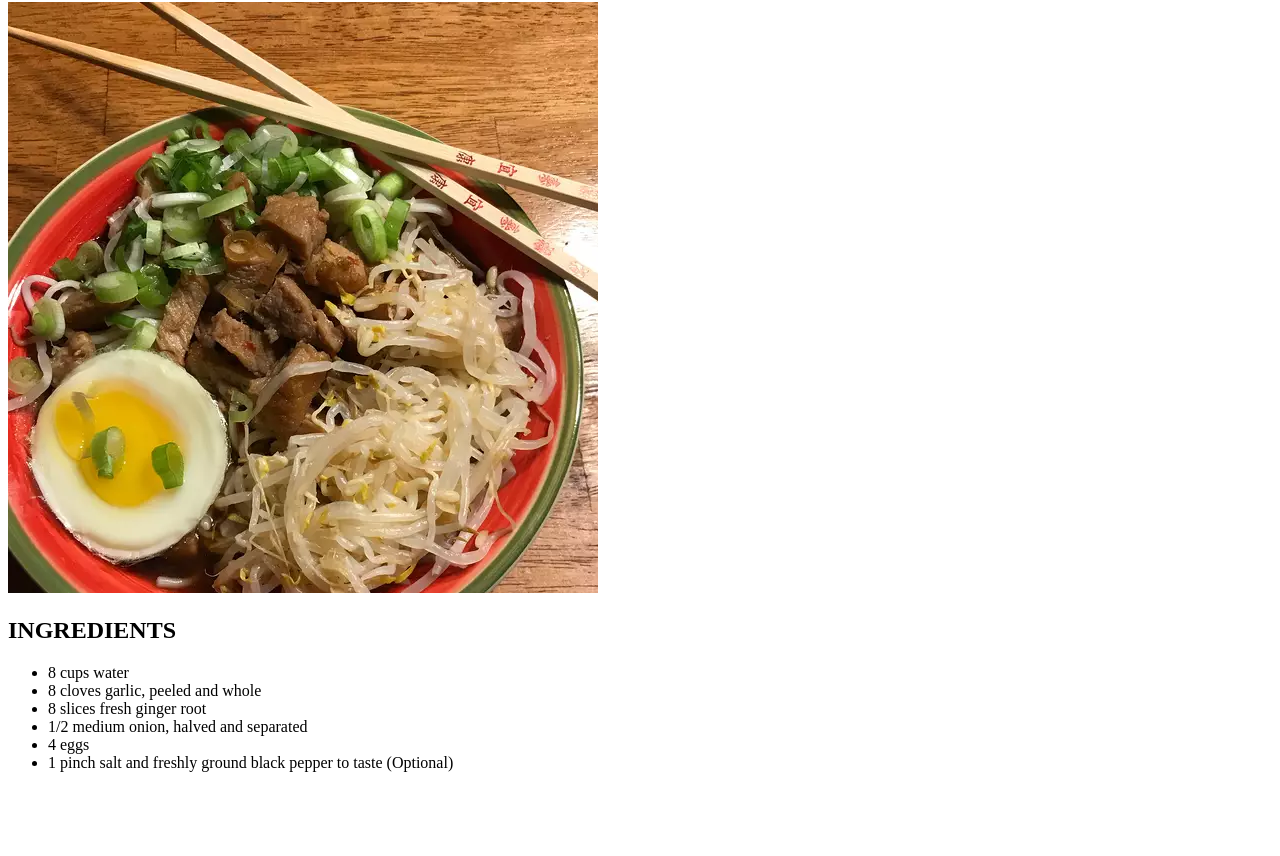
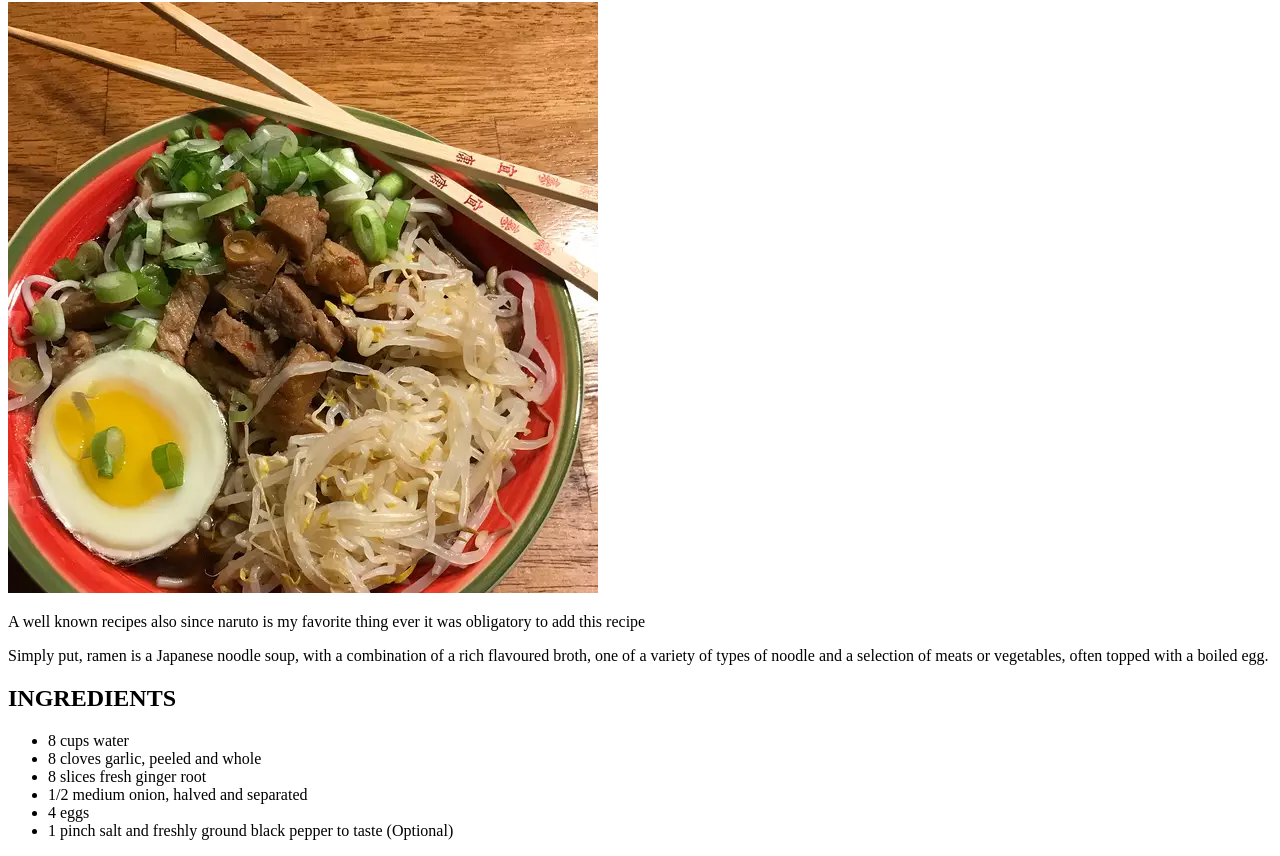
Before and after one commit to malikboughrara123/odin-recipes3, a plain HTML site: page recipes/ramenbowl.html in a window 1280 px wide. Shown: the part 78-934 px from the top of the page. Before the commit the page ends 866 px from the top, so only its background shows below. Drawn offline with Linux system fonts and the light colour scheme; files whose address does not match are found by name.

Commit message:
added a description paragraph for recipe

```diff
--- a/recipes/ramenbowl.html
+++ b/recipes/ramenbowl.html
@@ -12,6 +12,12 @@
     <h1>Ramen Bowl</h1>
 
     <img src="/home/malikboughrara/repos/odin-recipes3/img/ramen.png" alt="tasty image of ramen bowl">
+    <p>
+        A well known recipes also since naruto is my favorite thing ever it was obligatory to add this recipe
+    </p>
+    <p>
+        Simply put, ramen is a Japanese noodle soup, with a combination of a rich flavoured broth, one of a variety of types of noodle and a selection of meats or vegetables, often topped with a boiled egg.
+    </p>
 
     <h2>INGREDIENTS</h2>
     <ul>
```
